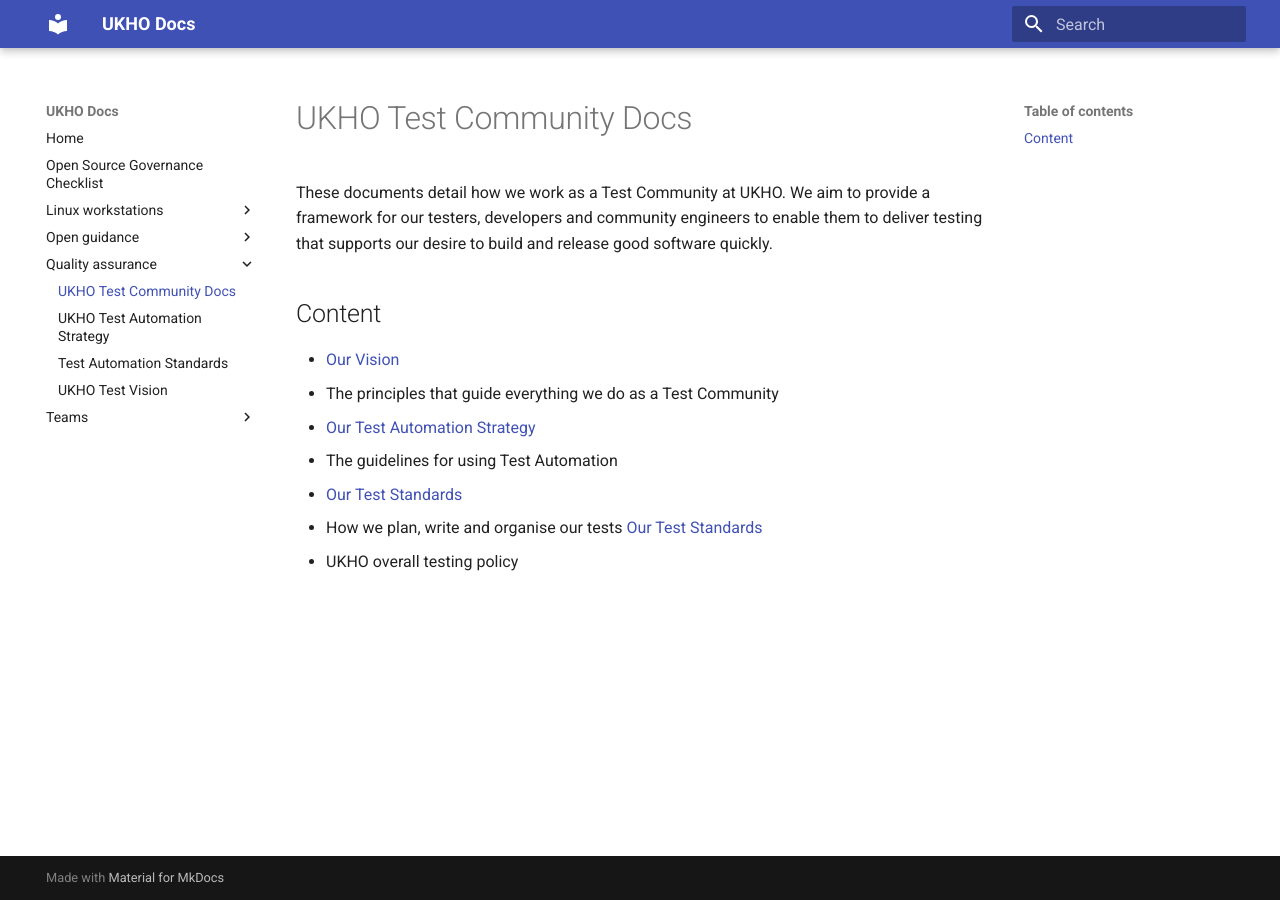
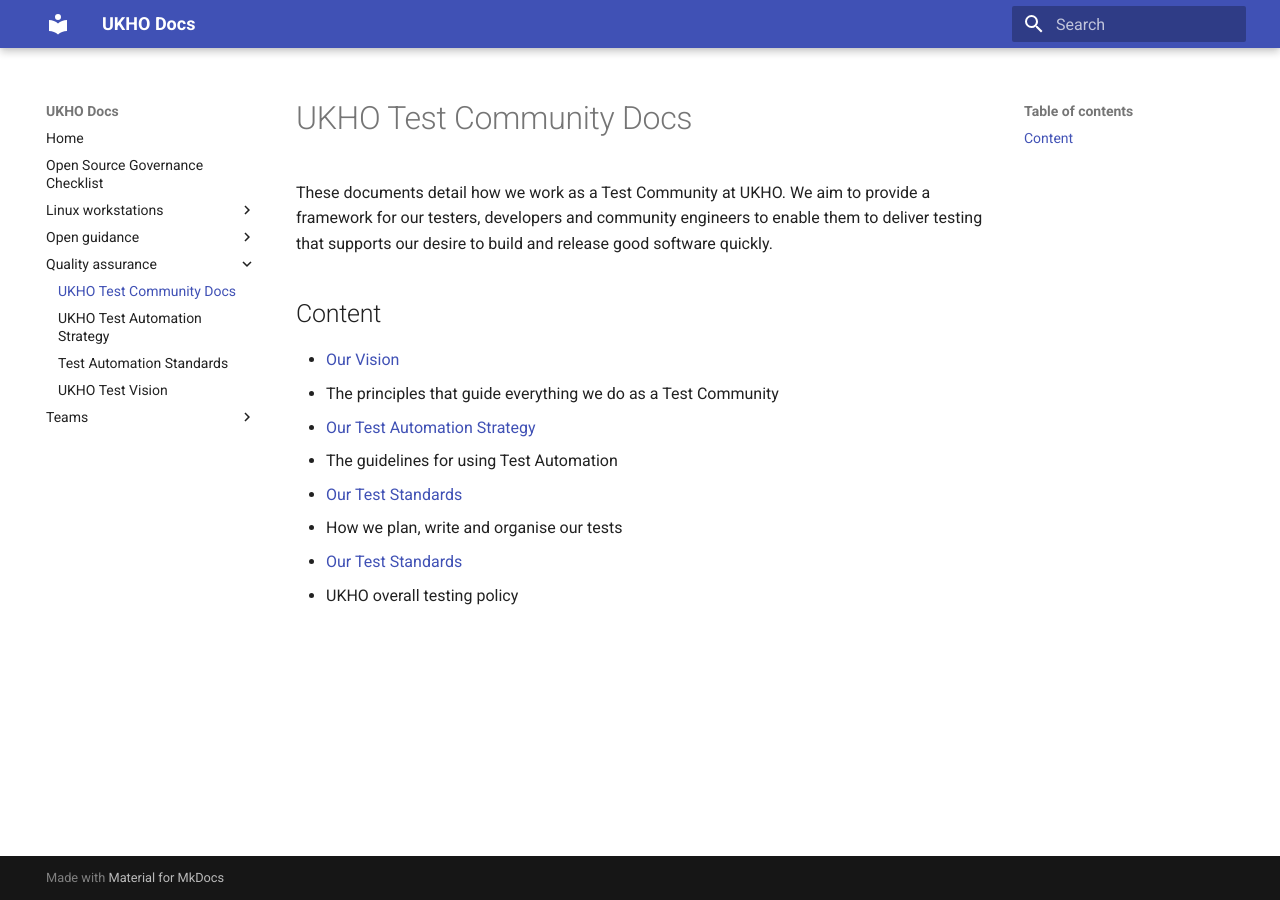
Before and after one commit to UKHO/docs, an MkDocs documentation site: the page built from docs/quality-assurance/README.md, in a window 1280 px wide. Built offline with MkDocs 1.6.1 and Material for MkDocs 9.7.7, drawn with Linux system fonts in a browser that asks for light colours.

```diff
--- a/docs/quality-assurance/README.md
+++ b/docs/quality-assurance/README.md
@@ -10,5 +10,5 @@ These documents detail how we work as a Test Community at UKHO. We aim to provid
   * The guidelines for using Test Automation
 * [Our Test Standards](test-code-standards.md)
   * How we plan, write and organise our tests
-  [Our Test Standards](test-policycode.md)
+ * [Our Test Standards](test-policycode.md)
   * UKHO overall testing policy
```
